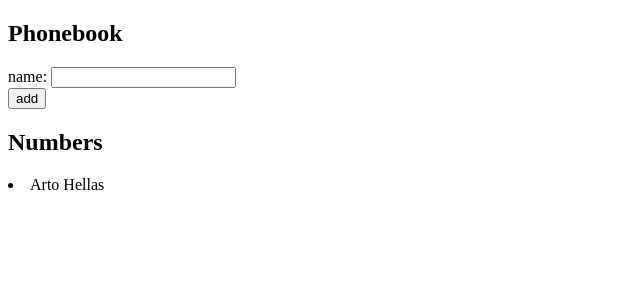
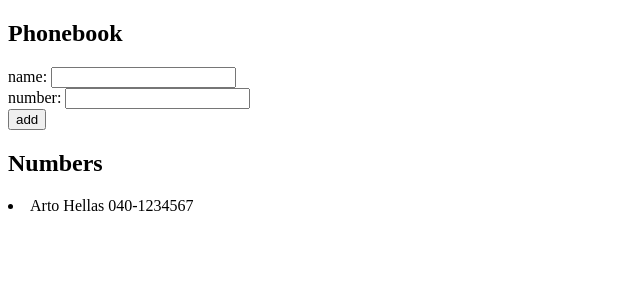
Before and after one commit to gbiagi/FullStackOpen, a React (Vite) app in the folder part2/phonebook/: page / in a window 1280 px wide. Shown: the top 300 px of the page, without its empty margins (0-640 px from the left). Built offline with nearby package versions, Linux system fonts and the light colour scheme.

Commit message:
pt2ex2.8

```diff
--- a/part2/phonebook/src/App.jsx
+++ b/part2/phonebook/src/App.jsx
@@ -1,28 +1,42 @@
-import { useState } from 'react'
+import { use, useState } from 'react'
 
 const App = () => {
   const [persons, setPersons] = useState([
-    { name: 'Arto Hellas' }
+    { name: 'Arto Hellas', number: '040-1234567' }
   ])
   const [newName, setNewName] = useState('')
+  const [newNumber, setNewNumber] = useState('')
 
-  const addName = (event) => {
+  const addPerson = (event) => {
     event.preventDefault() // prevents reload
     const names = persons.map((person) => person.name)
+
+    if (newName === '' || newNumber === '') {
+      console.log("Empty fields error")
+      alert("Fields cannot be empty")
+      return
+    }
+
     if (names.includes(newName)) {
-      console.log("Name repeated")
+      console.log("Name repeated error")
       alert(`${newName} is already added to phonebook`)
       return
     }
     const newPerson = {
-      name: newName
+      name: newName,
+      number: newNumber
     }
     setPersons(persons.concat(newPerson))
     setNewName('')
+    setNewNumber('')
   }
   const handleNameChanger = (event) => {
     // console.log(event.target.value)
     setNewName(event.target.value)
+  }
+  const handleNumberChanger = (event) => {
+    // console.log(event.target.value)
+    setNewNumber(event.target.value)
   }
   return (
     <div>
@@ -30,16 +44,18 @@ const App = () => {
       <form>
         <div>
           name: <input onChange={handleNameChanger} value={newName} />
+          <br />
+          number: <input onChange={handleNumberChanger} value={newNumber} />
         </div>
         <div>
-          <button onClick={addName} type="submit">add</button>
+          <button onClick={addPerson} type="submit">add</button>
         </div>
       </form>
       <h2>Numbers</h2>
       <div>
         {persons.map((person) => (
           <li key={person.name}>
-            {person.name}
+            {person.name} {person.number}
           </li>
         ))}
       </div>
```
